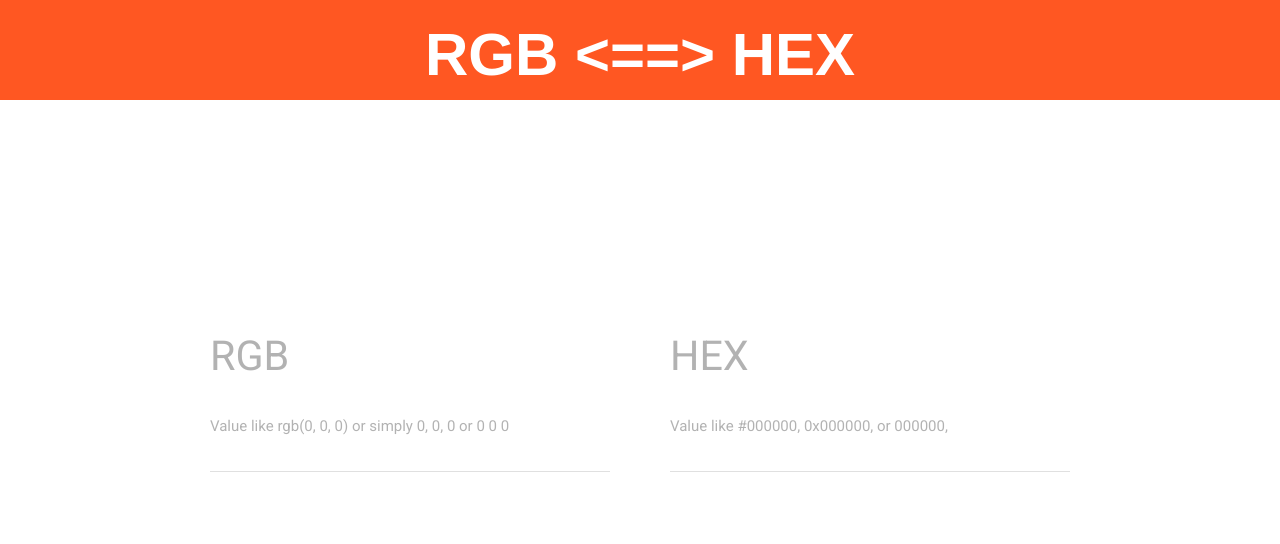
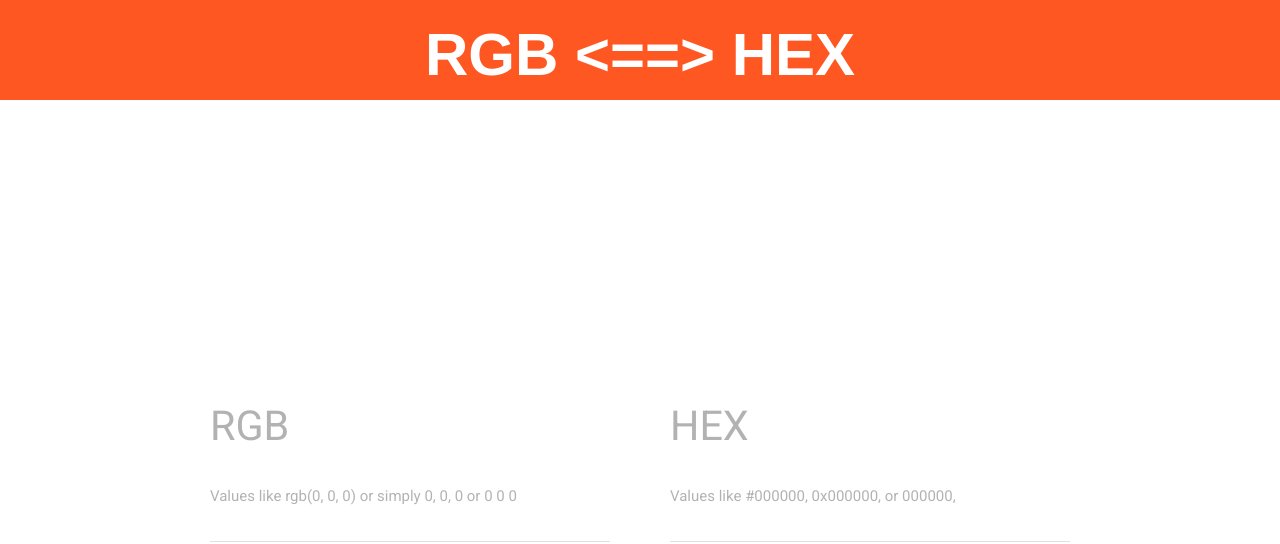
Before and after one commit to ansonyao/rgbToHex, a React (Create React App) app: page / in a window 1280 px wide. Shown: the top 544 px of the page. Built offline with nearby package versions, Linux system fonts and the light colour scheme.

Commit message:
Add hint color div

```diff
--- a/src/screens/mainPage/index.js
+++ b/src/screens/mainPage/index.js
@@ -14,19 +14,19 @@ export default class MainPage extends React.Component {
     }
     render() {
         return (
-            <div style={{ textAlign: 'center' }}>
-                <div style={{ width: '100%', height: 100, backgroundColor: '#FF5722' }}>
-                    <div style={{ paddingTop: 20 }}>
+            <div style={{  display: 'flex', flexDirection: 'column', alignItems: 'center' }}>
+                <div style={{ width: '100%', height: 100, backgroundColor: '#FF5722', display: 'flex', flexDirection: 'column', alignItems: 'center' }}>
+                    <div style={{ paddingTop: 20  }}>
                         <text style={{ color: 'white', fontSize: 60, fontWeight: 'bold' }}>RGB &lt;==&gt; HEX</text>
                     </div>
                 </div>
-                <div>
-                </div>
 
-                <div style={{ marginTop: 200 }}>
+                <div style={{width: 100, height: 100, borderRadius: 50, backgroundColor: this.state.hexValue, marginTop: 150}}/>
+
+                <div style={{ marginTop: 20 }}>
                     <TextField
                         className="MyTextField"
-                        hintText="Value like rgb(0, 0, 0) or simply 0, 0, 0 or 0 0 0"
+                        hintText="Values like rgb(0, 0, 0) or simply 0, 0, 0 or 0 0 0"
                         floatingLabelText="RGB"
                         errorText={this.state.rgbError}
                         errorStyle={{textAlign: 'left'}}
@@ -42,7 +42,7 @@ export default class MainPage extends React.Component {
                     />
                     <TextField
                         className="MyTextField"
-                        hintText="Value like #000000, 0x000000, or 000000, "
+                        hintText="Values like #000000, 0x000000, or 000000, "
                         floatingLabelText="HEX"
                         errorText={this.state.hexError}
                         errorStyle={{textAlign: 'left'}}
@@ -51,7 +51,11 @@ export default class MainPage extends React.Component {
                         hintStyle={{ fontSize: 15, marginBottom: 30 }}
                         floatingLabelFixed={true}
                         onChange={(event, value) => {
-                            this.setState({hexValue: value})
+                            let inputString = value
+                            if (!inputString.startsWith("#")){
+                                inputString = "#" + inputString
+                            }
+                            this.setState({hexValue: inputString})
                             this._convertHexToRgb(value)
                         }}
                         value={this.state.hexValue}
```
